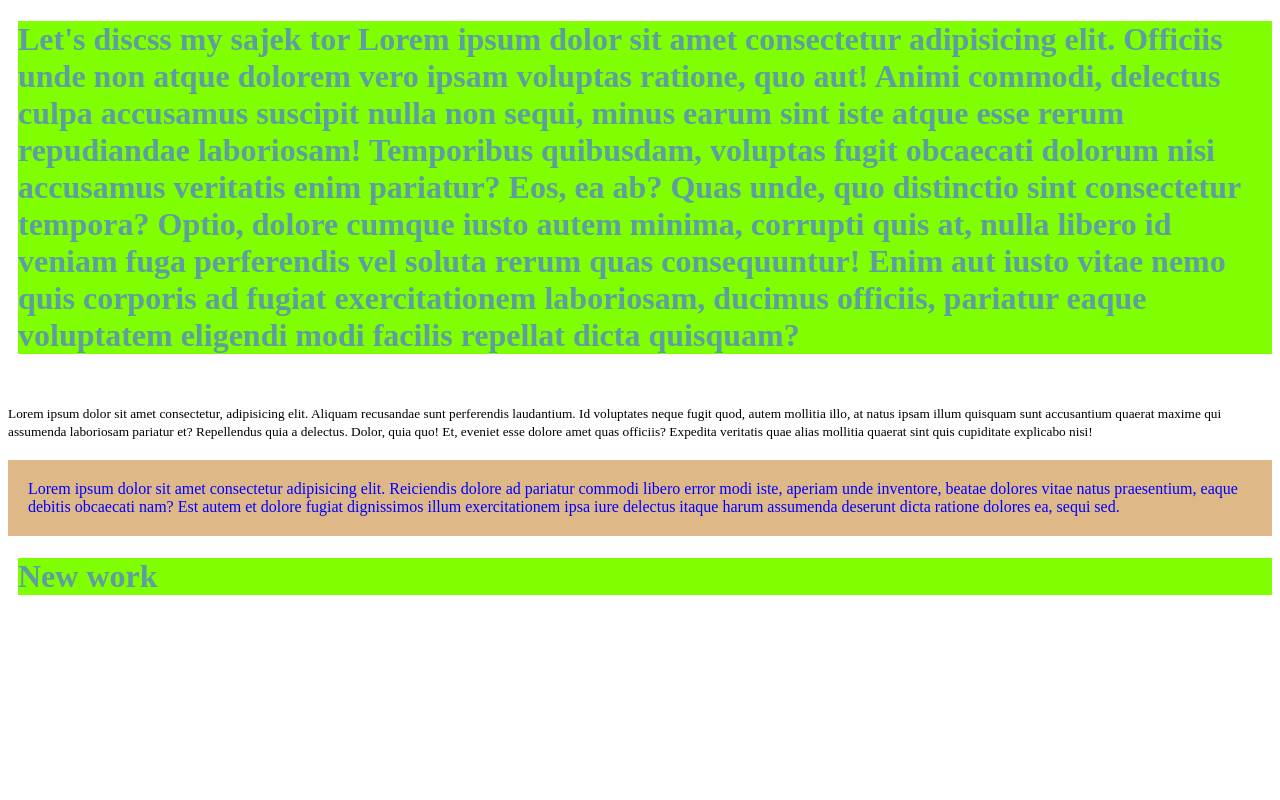
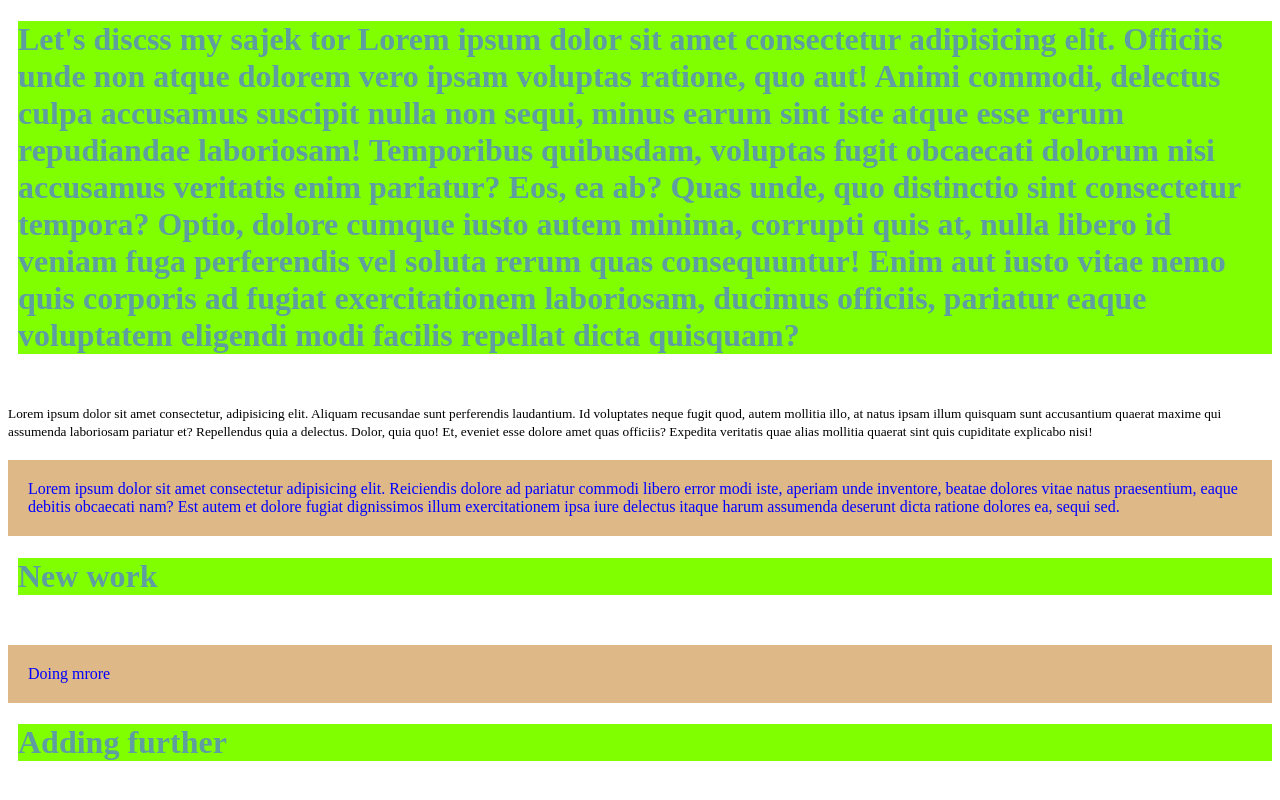
Before and after one commit to aariful-islam/MIleston-1, a plain HTML site: page index.html in a window 1280 px wide. Drawn offline with Linux system fonts and the light colour scheme.

Commit message:
adding more

```diff
--- a/index.html
+++ b/index.html
@@ -13,5 +13,7 @@
     <small> Lorem ipsum dolor sit amet consectetur, adipisicing elit. Aliquam recusandae sunt perferendis laudantium. Id voluptates neque fugit quod, autem mollitia illo, at natus ipsam illum quisquam sunt accusantium quaerat maxime qui assumenda laboriosam pariatur et? Repellendus quia a delectus. Dolor, quia quo! Et, eveniet esse dolore amet quas officiis? Expedita veritatis quae alias mollitia quaerat sint quis cupiditate explicabo nisi! </small>
     <p> Lorem ipsum dolor sit amet consectetur adipisicing elit. Reiciendis dolore ad pariatur commodi libero error modi iste, aperiam unde inventore, beatae dolores vitae natus praesentium, eaque debitis obcaecati nam? Est autem et dolore fugiat dignissimos illum exercitationem ipsa iure delectus itaque harum assumenda deserunt dicta ratione dolores ea, sequi sed.</p>
 <h1>New work</h1>
+<p>Doing mrore</p>
+<h1>Adding further</h1>
 </body>
 </html>
```
